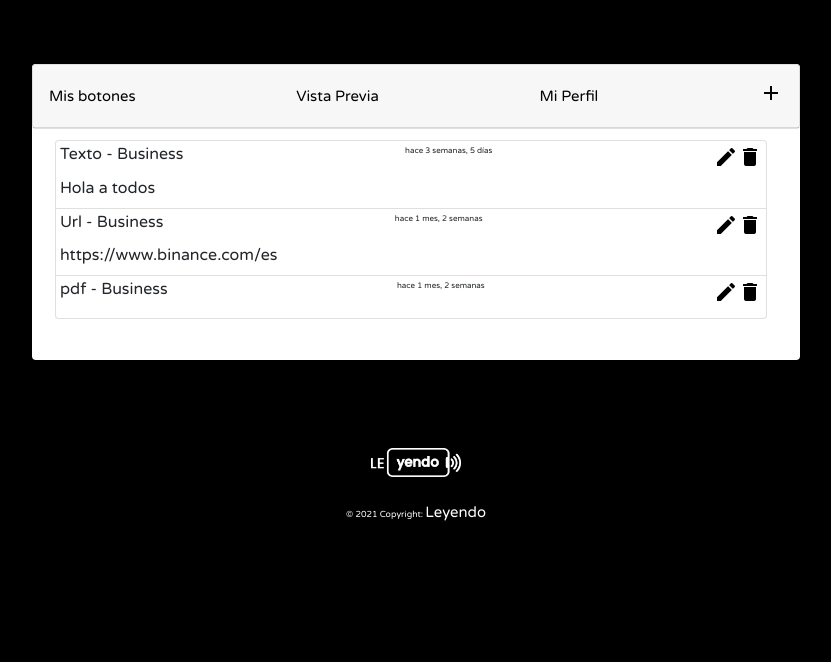
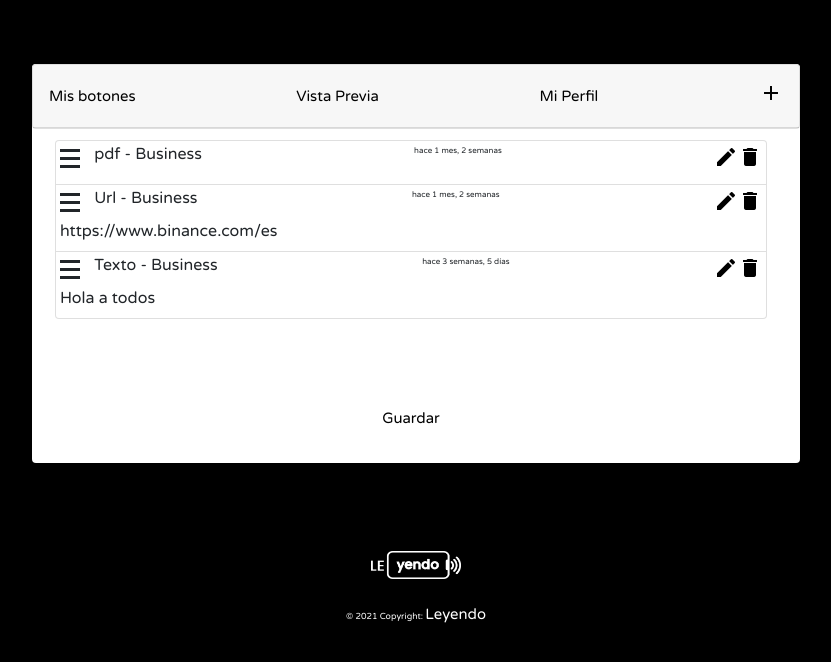
Before and after one commit to jerep96/leyendo, a Django app: page / in a window 1280 px wide. Shown: the part 56-718 px from the top of the page, without its empty margins (224-1055 px from the left). Run offline with Django 3.2, Linux system fonts and the light colour scheme; a user stored in the database is signed in; data comes from the database, SQL or seed files in the repository; some libraries are stand-ins or nearby versions.

Commit message:
add ordering to buttons

```diff
--- a/social/forms.py
+++ b/social/forms.py
@@ -208,3 +208,7 @@ class EditNameForm(forms.ModelForm):
     class Meta:
         model = Profile
         fields = ['nombreB', 'nombreS', 'nombreO']
+
+
+class OrderingForm(forms.Form):
+    ordering = forms.CharField()
--- a/social/models.py
+++ b/social/models.py
@@ -1,3 +1,5 @@
+import uuid
+
 from django.db import models
 from django.contrib.auth.models import User
 from django.utils import timezone
@@ -66,6 +68,8 @@ class Url(models.Model):
     phone = models.TextField()
     mail = models.TextField()
     website = models.TextField()
+    lookup_id = models.UUIDField(default=uuid.uuid4, editable=False, db_index=True)
+    order = models.IntegerField(blank=False, default=100_000)
 
     class Meta:
         ordering = ['-timestamp']
--- a/social/templates/social/feed.html
+++ b/social/templates/social/feed.html
@@ -3,8 +3,39 @@
 {% block content %}
 <script>
   $(document).ready(function () {
-      let el = document.getElementById('list');
-      let sortable = Sortable.create(el, {});
+      let group = document.getElementById('list');
+      let sortable = Sortable.create(group, {
+          handle: '.handle',
+          dragClass: 'dragged',
+          chosenClass: 'sortableChosen',
+          animation: 150,
+          ghostClass: 'blue-background-class',
+          onChange: () => {
+                saveOrderingButton.disabled = false;
+            }
+      });
+    const saveOrderingButton = document.getElementById('saveOrdering');
+    const orderingForm = document.getElementById('orderingForm');
+    const formInput = orderingForm.querySelector('#orderingInput');
+    console.log(formInput)
+    const rows = document.getElementById("list").querySelectorAll('h5');
+    console.log('filas', rows)
+
+    function saveOrdering() {
+        const rows = document.getElementById("list").querySelectorAll('h5');
+        let ids = [];
+        for (let row of rows) {
+            ids.push(row.dataset.lookup);
+        }
+        formInput.value = ids.join(',');
+        console.log(formInput)
+        orderingForm.submit();
+    }
+
+    saveOrderingButton.addEventListener('click', saveOrdering);
+
+
+
   })
 
 
@@ -15,9 +46,9 @@
           <div class="portlet">
             <div id="list" class="list-group  p-2">
               {% for url in urls %}
-                <div class="list-group-item portlet-content list-group-item-action">
+                <div class="list-group-item portlet-content list-group-item-action" data-lookup="{{ url.lookup_id }}">
                   <div class="d-flex w-100 justify-content-between">
-                    <h5 class="mb-1">{{ url.title }} - {{url.modo|title}}</h5>
+                      <h5 data-lookup="{{ url.lookup_id }}" class="mb-1"><small><span class="handle"></span></small>  {{ url.title }} - {{url.modo|title}}</h5>
                     <small>{{ url.timestamp|naturaltime }}</small>
                       <div class="btn-group" role="group" aria-label="Basic example">
                         <a href="{% url 'editar' title=url.title type=url.tipo %}">
@@ -34,9 +65,38 @@
                 </div>
               {% endfor %}
             </div>
+          <form id="orderingForm" method="post" action="{% url 'save-group-ordering' %}">
+            {% csrf_token %}
+            <input type="hidden" id="orderingInput" name="ordering">
+          </form>
+          <a id="saveOrdering" class="profile" style="cursor: pointer;">Guardar</a>
           </div>
         </div>
 
 
     {% endif %}
+<style>
+.handle {
+    display: inline-block;
+    border-top: 3px solid;
+    width: 20px;
+    height: 10px;
+    padding-top: 5px;
+    cursor: grab;
+    margin-right: 10px;
+}
+.handle:after, .handle:before {
+    display: block;
+    content: "";
+    padding-top: 5px;
+    border-top: 3px solid;
+}
+.handle:hover, .handle:hover:before, .handle:hover:after {
+    border-color: var(--primary);
+}
+.handle:active, .handle:active:before, .handle:active:after {
+    cursor: grabbing;
+}
+
+</style>
 {% endblock %}
--- a/social/urls.py
+++ b/social/urls.py
@@ -18,7 +18,8 @@ urlpatterns = [
 	path('leyendo/<str:username>/', views.link, name='link'),
 	path('ver/<str:username>/', views.ver, name='ver'),
 	path('editprofile/<str:username>/', views.editprofile, name='editprofile'),
-	path('action', views.actions, name='action')
+	path('action', views.actions, name='action'),
+	path('save-group-ordering', views.save_new_ordering, name='save-group-ordering'),
 
 
 ] + static(settings.MEDIA_URL, document_root=settings.MEDIA_ROOT)
--- a/social/views.py
+++ b/social/views.py
@@ -1,4 +1,7 @@
+from django.db import transaction
 from django.shortcuts import render, redirect, get_object_or_404, HttpResponse
+from django.views.decorators.http import require_POST
+
 from .models import *
 from .forms import *
 from django.contrib import messages
@@ -9,7 +12,7 @@ from django.contrib.auth.decorators import login_required
 @login_required
 def feed(request):
     posts = Post.objects.all()
-    urls = Url.objects.filter(user=request.user)
+    urls = Url.objects.filter(user=request.user).order_by('order')
     context = {'urls': urls}
     return render(request, 'social/feed.html', context)
 
@@ -350,7 +353,8 @@ def link(request, username):
     else:
         urlimg = 'logo_black.png'
 
-    urls = Url.objects.filter(user__username=user).values()
+    url = Url.objects.all().order_by('order')
+    urls = url.filter(user__username=user).values()
     urls2 = urls.filter(modo__icontains=modoPerfil)
     tipo = urls.values('tipo')
     # return HttpResponse(urls)
@@ -373,3 +377,23 @@ def index(request):
 
 def actions(request):
     return render(request, 'actions.html')
+
+
+@require_POST
+def save_new_ordering(request):
+    form = OrderingForm(request.POST)
+
+    if form.is_valid():
+        ordered_ids = form.cleaned_data["ordering"].split(',')
+
+        with transaction.atomic():
+            current_order = 1
+            for lookup_id in ordered_ids:
+                if lookup_id:
+                    group = Url.objects.get(lookup_id__exact=lookup_id)
+                    group.order = current_order
+                    group.save()
+                    current_order += 1
+    else:
+        return HttpResponse('no anda un pingo')
+    return redirect('feed')
```
